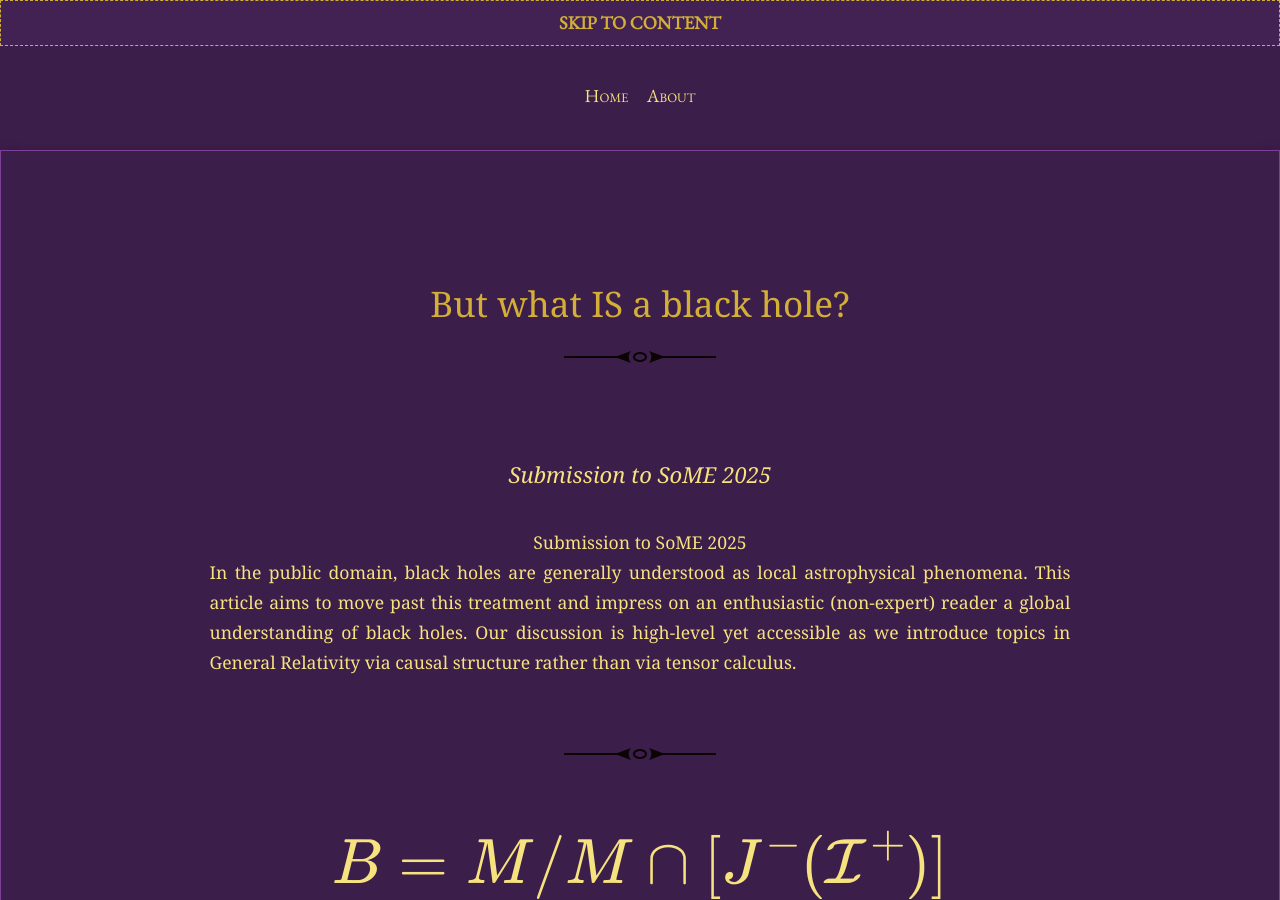
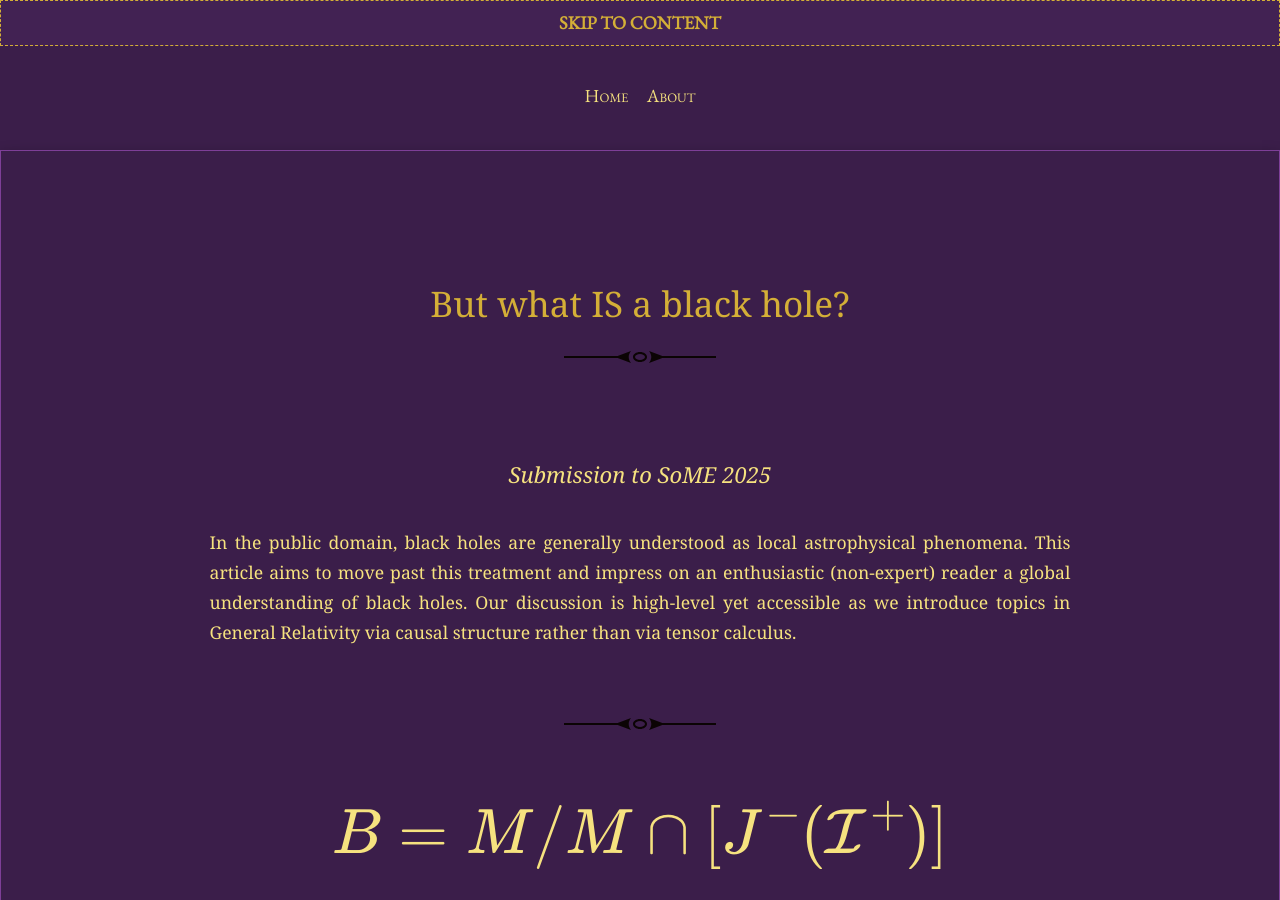
Before and after one commit to GangaSM/Meditations-on-Second-Philosophy, a Jekyll site: the page built from _posts/2025-06-13-blackhole.md, in a window 1280 px wide and 900 px high. Built offline with Jekyll 4.4.1, drawn with Linux system fonts in a browser that asks for light colours.

Commit message:
Update 2025-06-13-blackhole.md

```diff
--- a/_posts/2025-06-13-blackhole.md
+++ b/_posts/2025-06-13-blackhole.md
@@ -5,10 +5,6 @@ layout: post
 author: Ganga Singh Manchanda
 category: physics
 ---
-
-<div style="text-align: center;">
-  Submission to SoME 2025
-</div>
 
 In the public domain, black holes are generally understood as local astrophysical phenomena. This article aims to move past this treatment and impress on an enthusiastic (non-expert) reader a global understanding of black holes. Our discussion is high-level yet accessible as we introduce topics in General Relativity via causal structure rather than via tensor calculus.
 
@@ -51,7 +47,9 @@ Simply put there are two types of THINGS: matter and light, differentiated by ma
 
 Let us first consider a stationary particle which exists at some point in space. Though the particle is stationary in space, it must still move through time such that its trajectory draws out a worldline through the manifold. This worldline is straight.
 
-<img src="{{ '/assets/spacetime.png' | relative_url }}" alt="Spacetime" height="12px">
+<img src="{{ '/assets/spacetime.png' | relative_url }}"
+     alt="Spacetime"
+     style="width:200px !important; height:auto;">
 
 A free particles worldines is always a geodesic (shortest path)
 
```
